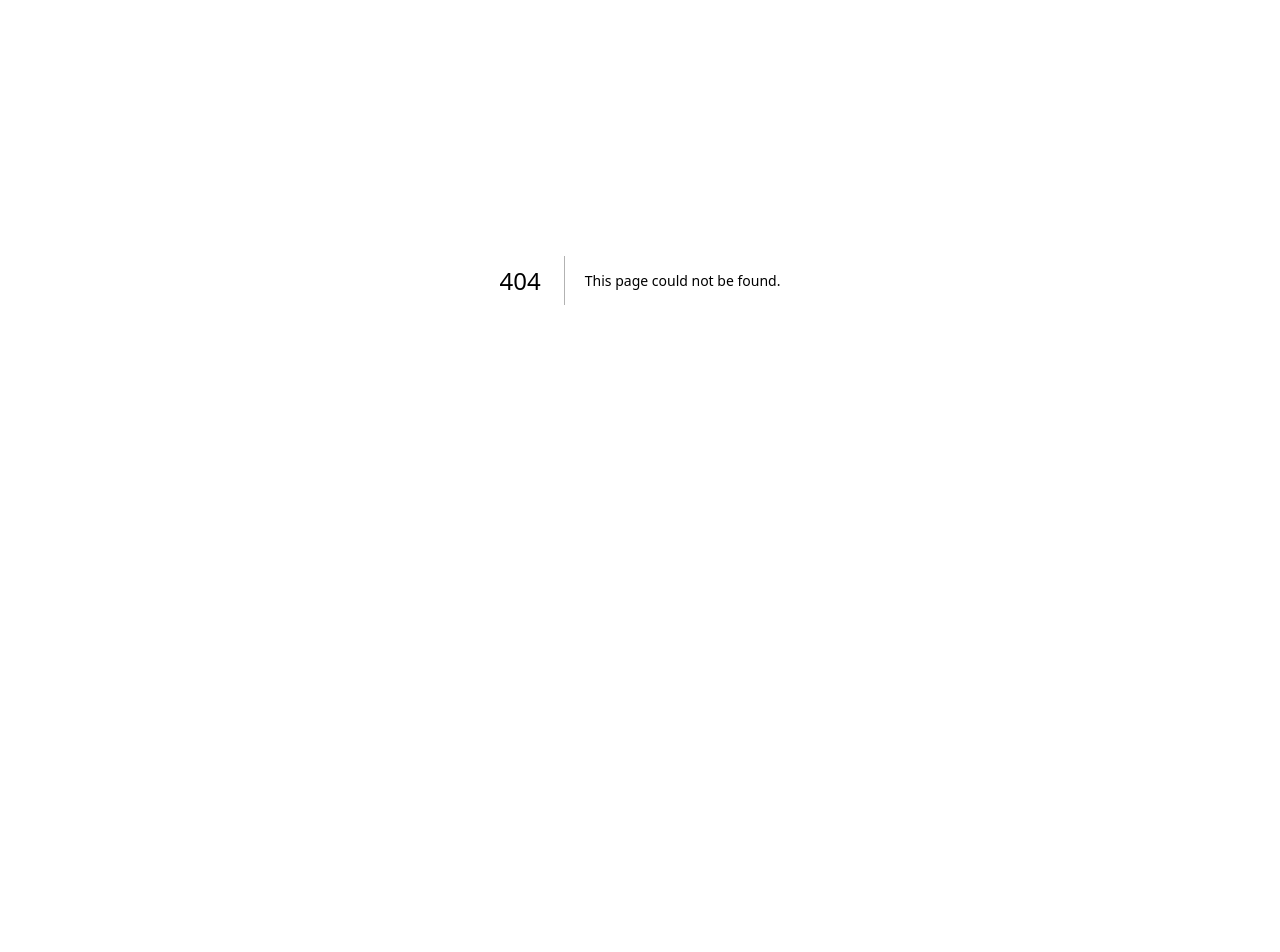
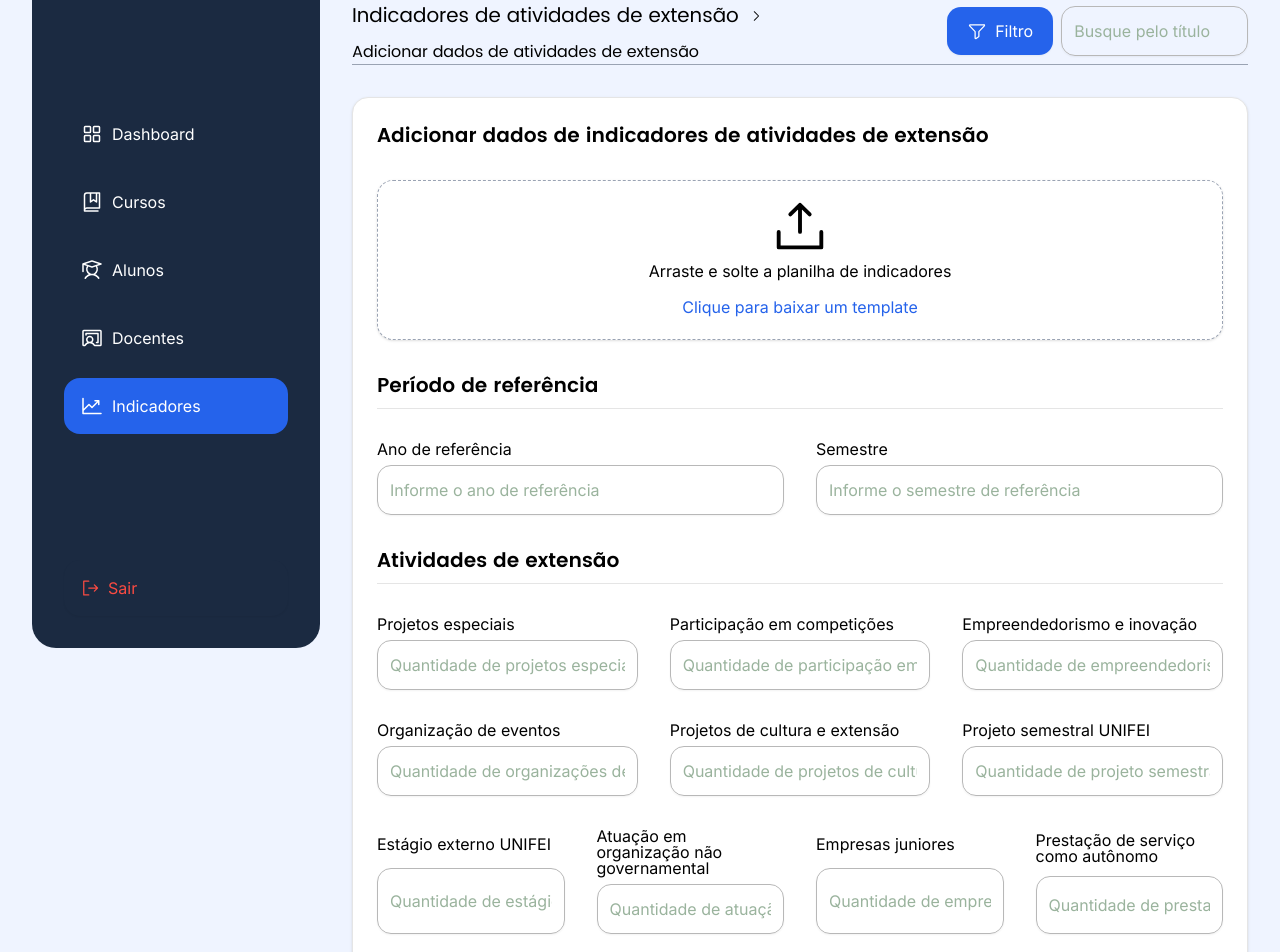
Before and after one commit to MarcosPaul0/unidash-app, a Next.js app: page /indicator/courseExtensionActivitiesIndicator/register in a window 1280 px wide. Before the commit this address had no page. Shown: the part 120-1072 px from the top of the page. Before the commit the page ends 800 px from the top, so only its background shows below. Built offline with nearby package versions, Linux system fonts and the light colour scheme.

Commit message:
feat: adiciona formulário de atividades de extensão

```diff
--- /dev/null
+++ b/src/app/(private)/indicator/courseExtensionActivitiesIndicator/_components/CourseExtensionActivitiesIndicatorForm/courseExtensionActivitiesIndicatorForm.interface.ts
@@ -0,0 +1,3 @@
+export interface CourseExtensionActivitiesIndicatorFormProps {
+  title: string;
+}
--- /dev/null
+++ b/src/app/(private)/indicator/courseExtensionActivitiesIndicator/_components/CourseExtensionActivitiesIndicatorForm/index.tsx
@@ -0,0 +1,128 @@
+import {
+  Card,
+  CardContent,
+  CardHeader,
+  CardSubtitle,
+  CardTitle,
+} from "@unidash/components/Card";
+import { useFormContext } from "react-hook-form";
+import { FormInput } from "@unidash/components/FormInput";
+import { Button } from "@unidash/components/Button";
+import { PaperPlaneTiltIcon } from "@phosphor-icons/react/dist/ssr";
+import { CourseExtensionActivitiesIndicatorFormProps } from "./courseExtensionActivitiesIndicatorForm.interface";
+import { FormFile } from "@unidash/components/FormFile";
+
+export function CourseExtensionActivitiesIndicatorForm({
+  title,
+}: CourseExtensionActivitiesIndicatorFormProps) {
+  const { control } = useFormContext();
+
+  return (
+    <Card>
+      <CardHeader>
+        <CardTitle>{title}</CardTitle>
+      </CardHeader>
+
+      <CardContent className="flex flex-col gap-8">
+        <FormFile
+          label="Arraste e solte a planilha de indicadores"
+          control={control}
+          name="spreadsheet"
+        />
+
+        <CardSubtitle>Período de referência</CardSubtitle>
+
+        <div className="flex gap-8 w-full">
+          <FormInput
+            control={control}
+            name="year"
+            placeholder="Informe o ano de referência"
+            label="Ano de referência"
+          />
+          <FormInput
+            control={control}
+            name="semester"
+            placeholder="Informe o semestre de referência"
+            label="Semestre"
+          />
+        </div>
+
+        <CardSubtitle>Atividades de extensão</CardSubtitle>
+
+        <div className="flex gap-8 w-full">
+          <FormInput
+            control={control}
+            name="specialProjects"
+            placeholder="Quantidade de projetos especiais"
+            label="Projetos especiais"
+          />
+          <FormInput
+            control={control}
+            name="participationInCompetitions"
+            placeholder="Quantidade de participação em competições"
+            label="Participação em competições"
+          />
+          <FormInput
+            control={control}
+            name="entrepreneurshipAndInnovation"
+            placeholder="Quantidade de empreendedorismo e inovação"
+            label="Empreendedorismo e inovação"
+          />
+        </div>
+
+        <div className="flex gap-8 w-full">
+          <FormInput
+            control={control}
+            name="eventOrganization"
+            placeholder="Quantidade de organizações de eventos"
+            label="Organização de eventos"
+          />
+          <FormInput
+            control={control}
+            name="cultureAndExtensionProjects"
+            placeholder="Quantidade de projetos de cultura e extensão"
+            label="Projetos de cultura e extensão"
+          />
+          <FormInput
+            control={control}
+            name="semiannualProjects"
+            placeholder="Quantidade de projeto semestral UNIFEI"
+            label="Projeto semestral UNIFEI"
+          />
+        </div>
+
+        <div className="flex gap-8 w-full">
+          <FormInput
+            control={control}
+            name="externalInternship"
+            placeholder="Quantidade de estágios externos UNIFEI"
+            label="Estágio externo UNIFEI"
+          />
+          <FormInput
+            control={control}
+            name="workNonGovernmentalOrganization"
+            placeholder="Quantidade de atuação em organização não governamental"
+            label="Atuação em organização não governamental"
+          />
+          <FormInput
+            control={control}
+            name="juniorCompanies"
+            placeholder="Quantidade de empresas juniores"
+            label="Empresas juniores"
+          />
+          <FormInput
+            control={control}
+            name="provisionOfServicesWithSelfEmployedWorkers"
+            placeholder="Quantidade de prestações de serviços como autônomo"
+            label="Prestação de serviço como autônomo"
+          />
+        </div>
+
+        <Button className="max-w-56" size="lg">
+          <PaperPlaneTiltIcon />
+          Enviar
+        </Button>
+      </CardContent>
+    </Card>
+  );
+}
--- /dev/null
+++ b/src/app/(private)/indicator/courseExtensionActivitiesIndicator/register/page.tsx
@@ -0,0 +1,48 @@
+"use client";
+
+import { FormProvider, useForm } from "react-hook-form";
+import { Toolbar } from "../../../_components/Toolbar";
+import {
+  Breadcrumb,
+  BreadcrumbItem,
+  BreadcrumbLink,
+  BreadcrumbList,
+  BreadcrumbPage,
+  BreadcrumbSeparator,
+} from "@unidash/components/Breadcrumb";
+import { APP_ROUTES } from "@unidash/routes/app.routes";
+import { CourseExtensionActivitiesIndicatorForm } from "../_components/CourseExtensionActivitiesIndicatorForm";
+
+export default function RegisterCourseExtensionActivitiesIndicatorPage() {
+  const formMethods = useForm();
+
+  return (
+    <>
+      <Toolbar>
+        <Breadcrumb>
+          <BreadcrumbList>
+            <BreadcrumbItem>
+              <BreadcrumbLink
+                href={APP_ROUTES.private.courseInternshipIndicator}
+              >
+                Indicadores de atividades de extensão
+              </BreadcrumbLink>
+            </BreadcrumbItem>
+
+            <BreadcrumbSeparator />
+
+            <BreadcrumbItem>
+              <BreadcrumbPage>
+                Adicionar dados de atividades de extensão
+              </BreadcrumbPage>
+            </BreadcrumbItem>
+          </BreadcrumbList>
+        </Breadcrumb>
+      </Toolbar>
+
+      <FormProvider {...formMethods}>
+        <CourseExtensionActivitiesIndicatorForm title="Adicionar dados de indicadores de atividades de extensão" />
+      </FormProvider>
+    </>
+  );
+}
```
